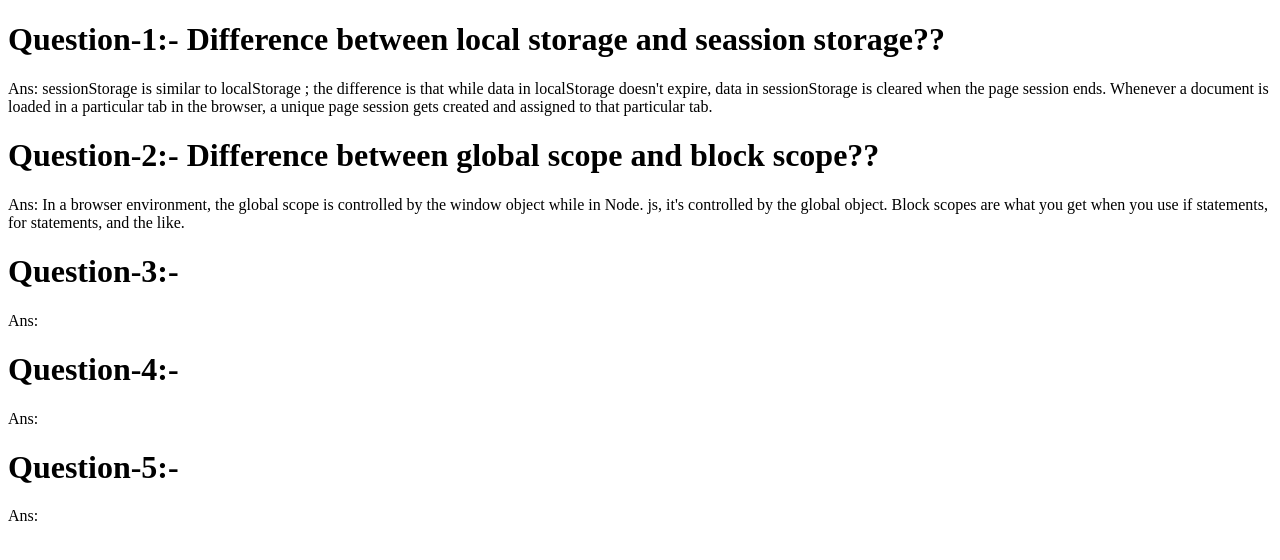
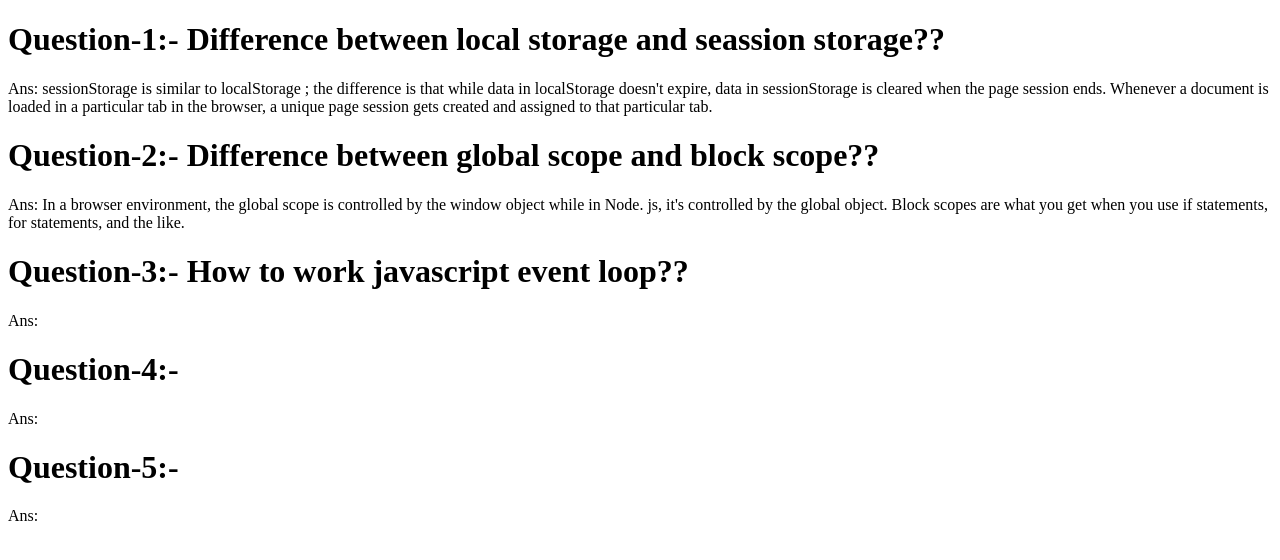
Before and after one commit to Nizam-Shejan11/debug-07, a plain HTML site: page blog.html in a window 1280 px wide. Drawn offline with Linux system fonts and the light colour scheme.

Commit message:
third qsn added

```diff
--- a/blog.html
+++ b/blog.html
@@ -29,7 +29,7 @@
       </p>
     </div>
     <div>
-      <h1>Question-3:-</h1>
+      <h1>Question-3:- How to work javascript event loop??</h1>
       <p>Ans:</p>
     </div>
     <div>
```
